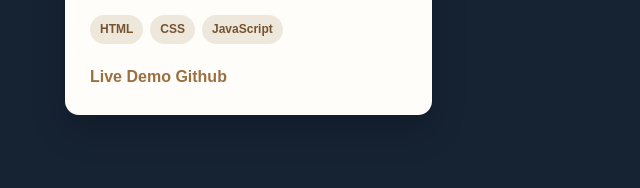
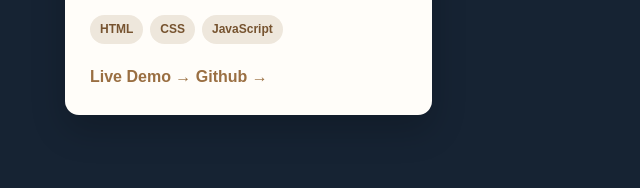
Before and after one commit to oseremesamuel2-wq/portfolio-project, a plain HTML site: page index.html in a window 1280 px wide. Shown: the part 3072-3260 px from the top of the page, 0-640 px from the left. Drawn offline with Linux system fonts and the light colour scheme.

Commit message:
Add arrows to Assignment 3 links

```diff
--- a/index.html
+++ b/index.html
@@ -275,8 +275,8 @@
                             <span>JavaScript</span>
                         </div>
 
-                        <a href="https://oseremesamuel2-wq.github.io/assignment-3/" class="project-link" target="_blank">Live Demo</a>
-                        <a href="https://github.com/oseremesamuel2-wq/assignment-3.git" class="project-link" target="_blank">Github</a>
+                        <a href="https://oseremesamuel2-wq.github.io/assignment-3/" class="project-link" target="_blank">Live Demo →</a>
+                        <a href="https://github.com/oseremesamuel2-wq/assignment-3.git" class="project-link" target="_blank">Github →</a>
                     </div>
 
                 </article>
```
